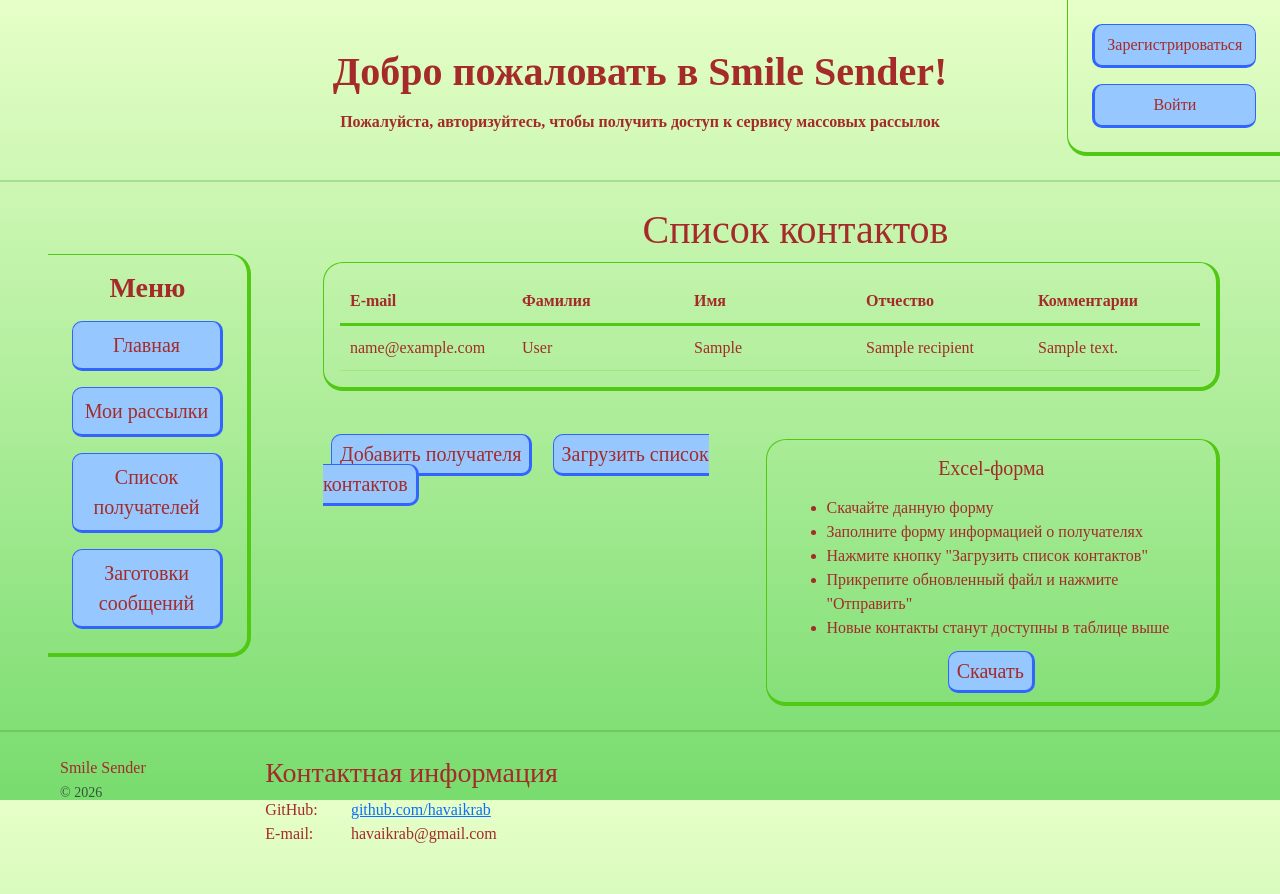
After one commit to havaikrab/smile_sender, a Django app: page /recipients/ in a window 1280 px wide. The commit adds this page. Run offline with Django 5.2, Linux system fonts and the light colour scheme; tables that the repository leaves empty hold one stand-in row (values such as "Sample post"); some libraries are stand-ins or nearby versions.

Commit message:
add template-buttons for recipient list

```diff
--- /dev/null
+++ b/distribution/templates/distribution/recipient_list.html
@@ -0,0 +1,54 @@
+{% extends 'base.html' %}
+
+{% block header %}
+    {% include 'distribution/header.html' %}
+{% endblock %}
+
+{% block content %}
+
+    <h1 class="text-center sp-bfc">Список контактов</h1>
+    <div class="sp-cont p-3 me-5">
+        <table class="sp-bfc" style="width:100%">
+            <thead>
+                <tr class="text-start sp-bfc" style="border-bottom: 3px solid rgb(80, 200, 20)">
+                    <th scope="col" style="width:20%; padding: 10px">E-mail</th>
+                    <th scope="col" style="width:20%; padding: 10px">Фамилия</th>
+                    <th scope="col" style="width:20%; padding: 10px">Имя</th>
+                    <th scope="col" style="width:20%; padding: 10px">Отчество</th>
+                    <th scope="col" style="width:20%; padding: 10px">Комментарии</th>
+                </tr>
+            </thead>
+
+            <tbody>
+                {% for recipient in object_list %}
+                    <tr class="text-start sp-bfc" style="border-bottom: 1px solid rgba(80, 200, 20, 0.2)">
+                        <td style="padding: 10px">{{recipient.email|default:""}}</td>
+                        <td style="padding: 10px">{{recipient.last_name|default:""}}</td>
+                        <td style="padding: 10px">{{recipient.first_name|default:""}}</td>
+                        <td style="padding: 10px">{{recipient.middle_name|default:""}}</td>
+                        <td style="padding: 10px">{{recipient.comment|default:""}}</td>
+                    </tr>
+                {% endfor %}
+            </tbody>
+        </table>
+    </div>
+    <div class="mt-5 row me-5">
+        <div class="col-6">
+            <a class="p-2 m-2 sp-nav-but sp-bfc text-center fs-5" href="#">Добавить получателя</a>
+            <a class="p-2 m-2 sp-nav-but sp-bfc text-center fs-5" href="#">Загрузить список контактов</a>
+        </div>
+        <div class="col-6 sp-cont">
+            <h5 class="text-center sp-bfc m-3">Excel-форма</h5>
+            <ul class="text-start sp-bfc m-3">
+                <li>Скачайте данную форму</li>
+                <li>Заполните форму информацией о получателях</li>
+                <li>Нажмите кнопку "Загрузить список контактов"</li>
+                <li>Прикрепите обновленный файл и нажмите "Отправить"</li>
+                <li>Новые контакты станут доступны в таблице выше</li>
+            </ul>
+            <div class="text-center m-3">
+                <a class="p-2 m-2 sp-nav-but sp-bfc text-center fs-5" href="#">Скачать</a>
+            </div>
+        </div>
+    </div>
+{% endblock %}
--- a/distribution/urls.py
+++ b/distribution/urls.py
@@ -7,4 +7,5 @@ app_name = DistributionConfig.name
 
 urlpatterns = [
     path("", views.HomeView.as_view(), name="main"),
+    path("recipients/", views.RecipientListView.as_view(), name="recipients"),
 ]
--- a/distribution/views.py
+++ b/distribution/views.py
@@ -1,6 +1,6 @@
-from django.views.generic import CreateView, TemplateView
+from django.views.generic import CreateView, ListView, TemplateView
 
-from .models import Message
+from .models import Message, Recipient
 
 
 class HomeView(TemplateView):
@@ -9,6 +9,12 @@ class HomeView(TemplateView):
     template_name = "distribution/home_page.html"
 
 
+class RecipientListView(ListView):
+    """Контроллер страницы списка получателей"""
+
+    model = Recipient
+
+
 class MessageCreateView(CreateView):
     """Контроллер создания сообщения рассылки"""
 
--- a/static/css/custom_style.css
+++ b/static/css/custom_style.css
@@ -33,6 +33,18 @@
 }
 
 
+/* Рамка основного содержимого страницы */
+.sp-cont {
+    background: transparent;
+    border-left: 1px solid rgb(80, 200, 20);
+    border-top: 1px solid rgb(80, 200, 20);
+    border-right: 4px solid rgb(80, 200, 20);
+    border-bottom: 4px solid rgb(80, 200, 20);
+    border-radius: 20px;
+}
+
+
+
 /* Фон с градиентом для базового шаблона */
 .sp-gr-bckgrnd {
     background: linear-gradient(rgb(230, 255, 200), rgb(120, 220, 110));
@@ -45,7 +57,6 @@
 /* Меню навигации */
 .sp-nav {
     background: transparent;
-    background-size: cover;
     border-top: 1px solid rgb(80, 200, 20);
     border-top-right-radius: 20px;
     border-right: 4px solid rgb(80, 200, 20);
--- a/templates/navigation.html
+++ b/templates/navigation.html
@@ -2,6 +2,6 @@
     <h3 class="sp-bfc text-center fw-bold">Меню</h3>
     <a class="p-2 m-2 sp-nav-but sp-bfc text-center fs-5" href="{% url 'distribution:main' %}">Главная</a>
     <a class="p-2 m-2 sp-nav-but sp-bfc text-center fs-5" href="#">Мои рассылки</a>
-    <a class="p-2 m-2 sp-nav-but sp-bfc text-center fs-5" href="#">Список получателей</a>
+    <a class="p-2 m-2 sp-nav-but sp-bfc text-center fs-5" href="{% url 'distribution:recipients' %}">Список получателей</a>
     <a class="p-2 m-2 sp-nav-but sp-bfc text-center fs-5" href="#">Заготовки сообщений</a>
 </div>
```
